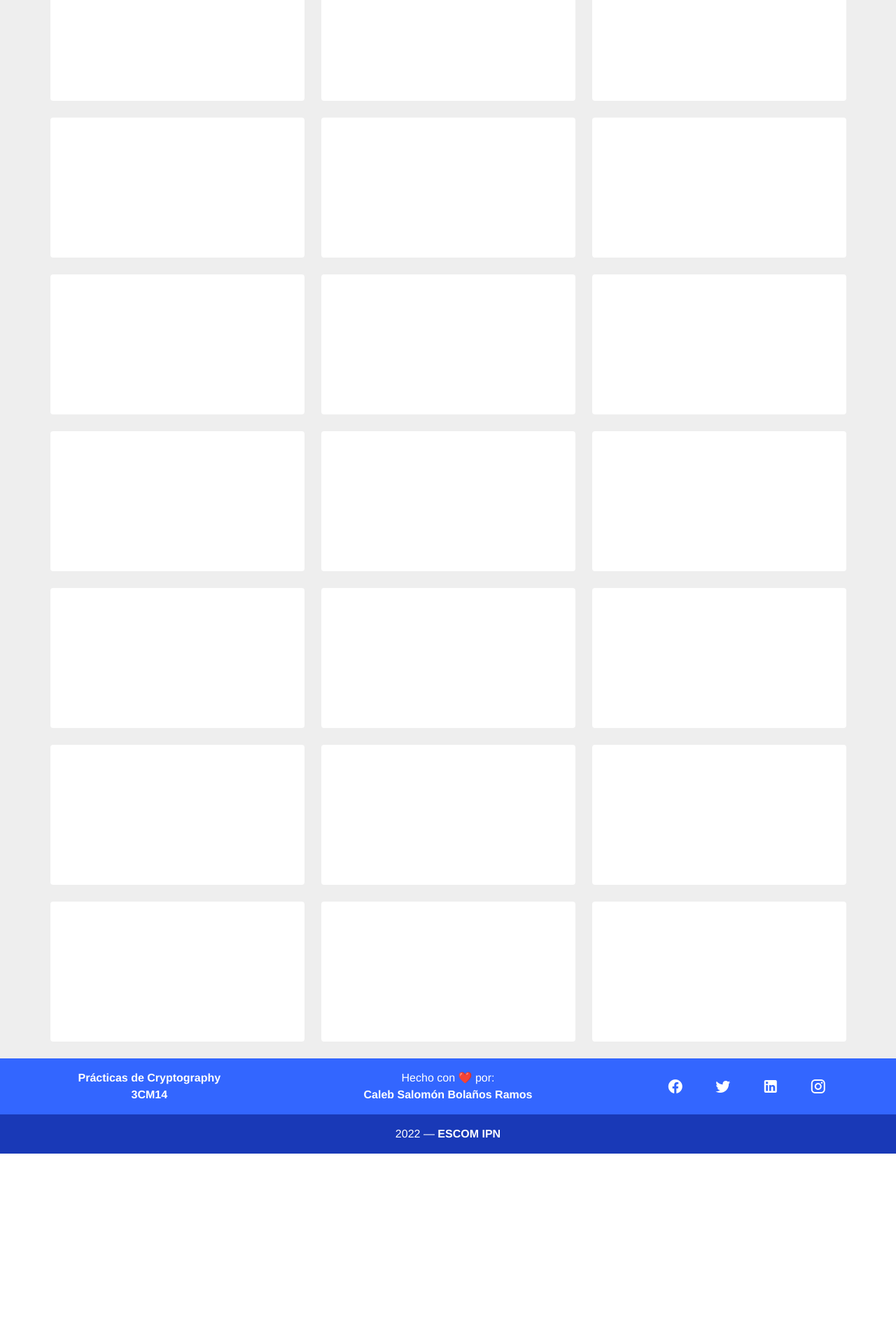
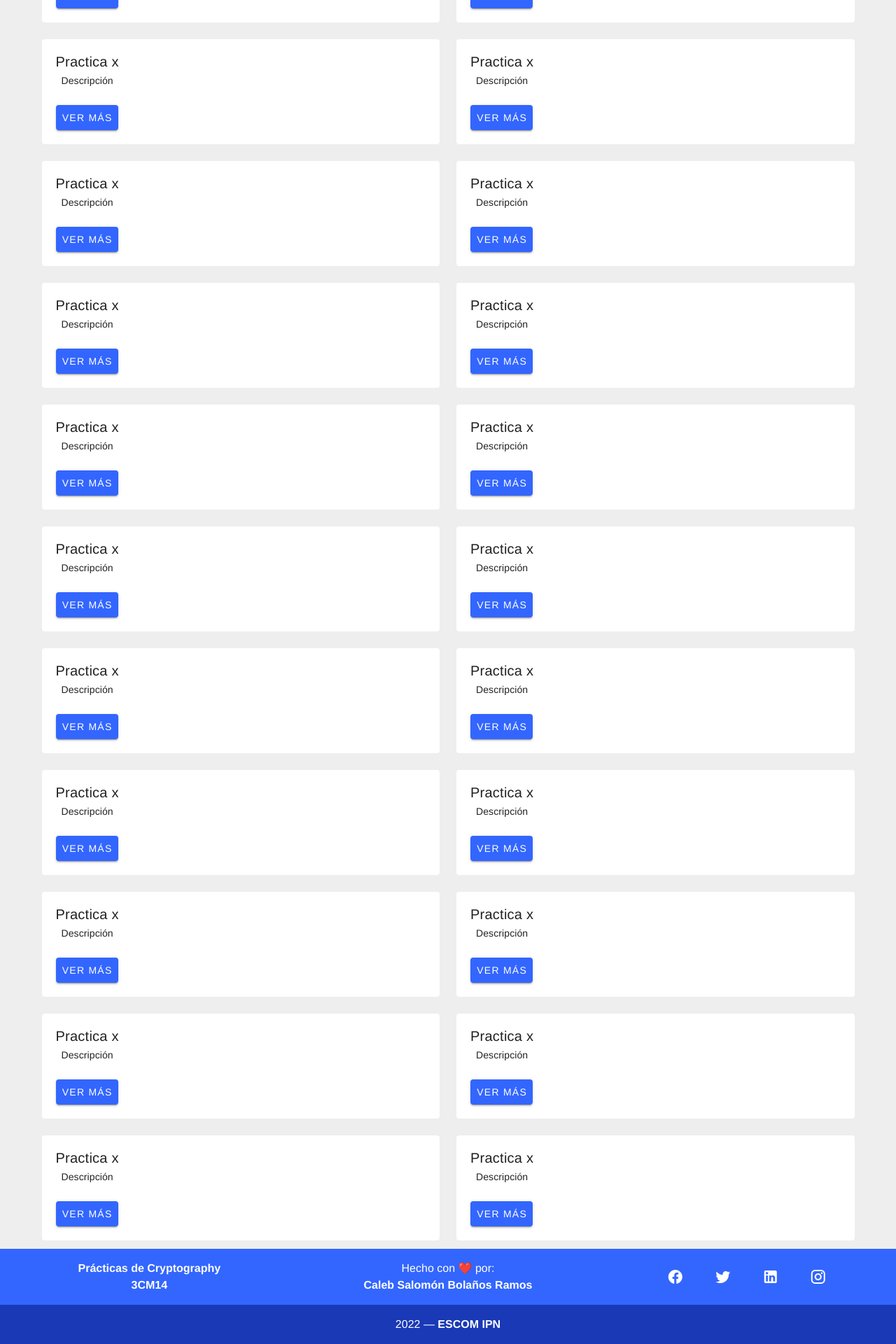
Before and after one commit to CalebBolanos/practicas-cryptography, a Vue app: page /practicas/inicio in a window 1280 px wide. Shown: the part 538-2458 px from the top of the page at 70% size. Before the commit the page ends 2186 px from the top, so only its background shows below. Built offline with nearby package versions, Linux system fonts and the light colour scheme.

Commit message:
footer arreglado

```diff
--- a/src/App.vue
+++ b/src/App.vue
@@ -1,6 +1,29 @@
 <template>
   <v-app>
     <router-view></router-view>
+    <v-footer color="primary " padless absolute app>
+      <v-row justify="center" no-gutters align="center">
+        <v-col class="py-4 px-5 text-center white--text" cols="4">
+          <strong>Prácticas de Cryptography</strong><br />
+          <strong>3CM14</strong>
+        </v-col>
+        <v-col class="py-4 white--text text-center" cols="4">
+          <span>Hecho con ❤️ por:</span><br />
+          <strong>Caleb Salomón Bolaños Ramos</strong><br />
+        </v-col>
+        <v-col class="py-4 white--text text-center" cols="4">
+          <v-btn v-for="icon in icons" :key="icon" class="mx-4" dark icon>
+            <v-icon size="24px">
+              {{ icon }}
+            </v-icon>
+          </v-btn>
+        </v-col>
+
+        <v-col class="secondary py-4 text-center white--text" cols="12">
+          {{ new Date().getFullYear() }} — <strong>ESCOM IPN</strong>
+        </v-col>
+      </v-row>
+    </v-footer>
   </v-app>
 </template>
 
@@ -14,7 +37,7 @@ export default {
   },
 
   data: () => ({
-    //
+    icons: ["mdi-facebook", "mdi-twitter", "mdi-linkedin", "mdi-instagram"],
   }),
 };
 </script>
--- a/src/router/index.js
+++ b/src/router/index.js
@@ -2,6 +2,7 @@ import Vue from 'vue'
 import VueRouter from 'vue-router'
 import Practicas from '@/views/Practicas.vue'
 import Inicio from '@/views/Inicio.vue'
+import Practica1 from '@/views/practicas/Practica1.vue'
 
 Vue.use(VueRouter)
 
@@ -23,6 +24,11 @@ const routes = [
         name: 'Inicio',
         component: Inicio
       },
+      {
+        path: 'practica1',
+        name: 'Practica1',
+        component: Practica1
+      },
     ],
   },
 ]
--- a/src/views/Inicio.vue
+++ b/src/views/Inicio.vue
@@ -1,15 +1,38 @@
 <template>
+  <div>
+    <section style="background-color: white">
+      <v-layout column align-center justify-center>
+        <strong style="color: #2c3e50; font-size: 3rem">
+          Prácticas de Cryptography
+        </strong>
+        <div class="" style="color: #6a8bad; font-size: 1.6rem">
+          Caleb Salomón Bolaños Ramos - 3CM14
+        </div>
+      </v-layout>
+    </section>
     <v-container>
       <v-row>
         <v-col cols="12">
           <h2>Todas las prácticas</h2>
         </v-col>
-    <v-col v-for="n in 24" :key="n" cols="4">
-      <v-card height="200" elevation="0"></v-card>
+        <v-col v-for="n in 24" :key="n" cols="12" lg="6" md="6" sm="6">
+          <v-card elevation="0">
+            <v-row class="ma-0 pa-0" justify="center">
+              <v-col cols="12">
+                <v-card-title class="text-no-wrap pt-1 ps-2">
+                  Practica x
+                </v-card-title>
+                <v-card-subtitle> Descripción </v-card-subtitle>
+                <v-card-actions>
+                  <v-btn color="primary" @click="reserve"> Ver más </v-btn>
+                </v-card-actions>
+              </v-col>
+            </v-row>
+          </v-card>
         </v-col>
       </v-row>
     </v-container>
-
+  </div>
 </template>
 
 <script>
--- a/src/views/Practicas.vue
+++ b/src/views/Practicas.vue
@@ -55,44 +55,11 @@
 
     <!-- Sizes your content based upon application components -->
     <v-main class="grey lighten-3 ma-0 pa-0">
-      <section style="background-color: white">
-        <v-layout column align-center justify-center>
-          <strong style="color: #2c3e50; font-weight: 600; font-size: 3rem">
-            Prácticas de Cryptography
-          </strong>
-          <div class="" style="color: #6a8bad; font-size: 1.6rem">
-            Caleb Salomón Bolaños Ramos - 3CM14
-          </div>
-        </v-layout>
-      </section>
+
       <!-- Provides the application the proper gutter -->
-      <v-container>
-        <router-view></router-view>
-      </v-container>
+      <router-view></router-view>
     </v-main>
-    <v-footer color="primary " padless>
-      <v-row justify="center" no-gutters align="center">
-        <v-col class="py-4 px-5 text-center white--text" cols="4">
-          <strong>Prácticas de Cryptography</strong><br />
-          <strong>3CM14</strong>
-        </v-col>
-        <v-col class="py-4 white--text text-center" cols="4">
-          <span>Hecho con ❤️ por:</span><br />
-          <strong>Caleb Salomón Bolaños Ramos</strong><br />
-        </v-col>
-        <v-col class="py-4 white--text text-center" cols="4">
-          <v-btn v-for="icon in icons" :key="icon" class="mx-4" dark icon>
-            <v-icon size="24px">
-              {{ icon }}
-            </v-icon>
-          </v-btn>
-        </v-col>
 
-        <v-col class="secondary py-4 text-center white--text" cols="12">
-          {{ new Date().getFullYear() }} — <strong>ESCOM IPN</strong>
-        </v-col>
-      </v-row>
-    </v-footer>
   </v-main>
 </template>
 
--- /dev/null
+++ b/src/views/practicas/Practica1.vue
@@ -0,0 +1,16 @@
+<template>
+  <v-container>
+    <v-row>
+      <v-col cols="12">
+        <h2>Es verdad a</h2>
+      </v-col>
+    </v-row>
+  </v-container>
+</template>
+
+<script>
+export default {
+  name: "PracticaUno",
+  data: () => ({}),
+};
+</script>
```
Lines whose indentation alone changed are shown as unchanged.
